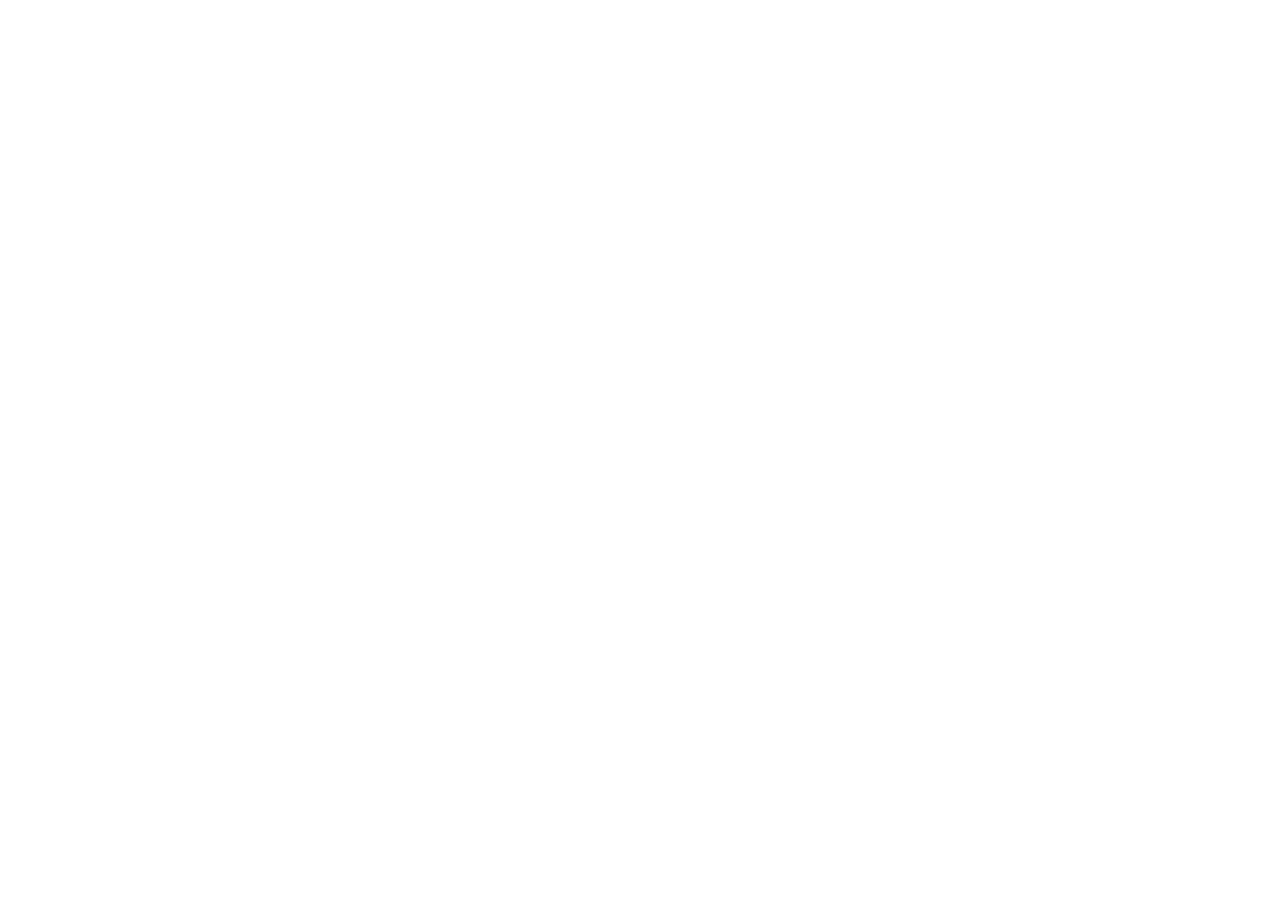
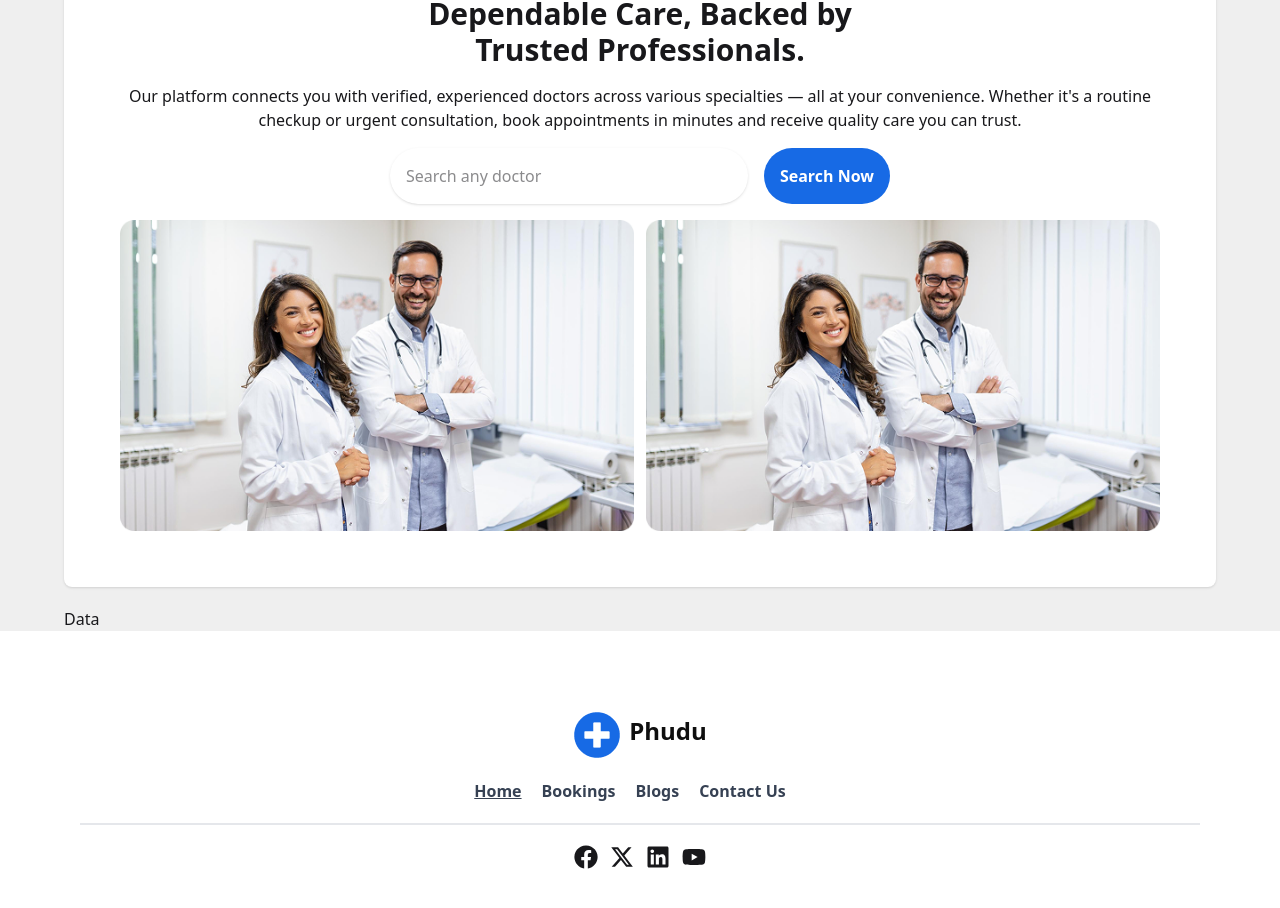
Before and after one commit to Mustakahmmed-dev/Doctors-Booking, a React (Vite) app: page / in a window 1280 px wide. Shown: the part 168-1076 px from the top of the page. Before the commit the page ends 800 px from the top, so only its background shows below. Built offline with nearby package versions, Linux system fonts and the light colour scheme.

Commit message:
Footer, Hero have been added

```diff
--- a/package.json
+++ b/package.json
@@ -13,6 +13,7 @@
     "@tailwindcss/vite": "^4.1.4",
     "react": "^19.0.0",
     "react-dom": "^19.0.0",
+    "react-icons": "^5.5.0",
     "react-router": "^7.5.1",
     "tailwindcss": "^4.1.4"
   },
--- a/src/Routes/Router.jsx
+++ b/src/Routes/Router.jsx
@@ -1,12 +1,13 @@
 import { createBrowserRouter } from "react-router";
 import Root from "../pages/Root/Root";
 import Home from "../pages/Home/Home";
+import ErrorPage from "../pages/ErrorPage/ErrorPage";
 
 export const Router = createBrowserRouter([
     {
         path: "/",
         Component: Root,
-        errorElement: <div>From error</div>,
+        errorElement: <ErrorPage></ErrorPage>,
         children: [
             {
                 index: true,
--- /dev/null
+++ b/src/components/Footer/Footer.jsx
@@ -0,0 +1,40 @@
+import { NavLink } from 'react-router';
+import logo from '../../assets/logo.png'
+
+// Icons
+import { FaFacebook } from "react-icons/fa";
+import { FaXTwitter } from "react-icons/fa6";
+import { FaLinkedin } from "react-icons/fa";
+import { FaYoutube } from "react-icons/fa";
+
+const links = <>
+    <NavLink className="mr-5 text-gray-700 font-semibold" to="/">Home</NavLink>
+    <NavLink className="mr-5 text-gray-700 font-semibold" to="bookings">Bookings</NavLink>
+    <NavLink className="mr-5 text-gray-700 font-semibold" to="blogs">Blogs</NavLink>
+    <NavLink className="mr-5 text-gray-700 font-semibold" to="contact">Contact Us</NavLink>
+</>
+
+const Footer = () => {
+    return (
+        <div className="text-center">
+            <div className="space-y-5 bg-white p-20">
+                <div className="space-x-2">
+                    <img className="inline" src={logo} alt="Phudu Logo" />
+                    <h2 className="inline mt-1 text-[#0F0F0F] font-extrabold text-2xl">Phudu</h2>
+                </div>
+                <ul>
+                    {links}
+                </ul>
+                <div className="border border-gray-200"></div>
+                <div className="flex justify-center gap-3 text-2xl">
+                    <FaFacebook />
+                    <FaXTwitter />
+                    <FaLinkedin />
+                    <FaYoutube />
+                </div>
+            </div>
+        </div>
+    )
+}
+
+export default Footer;
--- /dev/null
+++ b/src/components/Hero/Hero.jsx
@@ -0,0 +1,24 @@
+
+import bannerImg1 from '../../assets/banner-img-1.png'
+
+const Hero = () => {
+    return(
+        <div className="bg-white p-14 rounded-lg shadow-sm my-5 space-y-4">
+           <div className="space-y-4 text-center ">
+            <h1 className="text-3xl font-bold md:max-w-[500px] mx-auto">Dependable Care, Backed by Trusted Professionals.</h1>
+            <p>Our platform connects you with verified, experienced doctors across various specialties — all at your convenience. Whether it's a routine checkup or urgent consultation, book appointments in minutes and receive quality care you can trust.</p>
+            <div className="flex gap-4 max-w-[500px] mx-auto">
+                <input className="p-4 rounded-full shadow-sm flex-grow-1" type="text" placeholder="Search any doctor" />
+                <button className="btn-my-default">Search Now</button>
+            </div>
+           </div>
+
+           <div className="grid grid-cols-2 gap-3">
+            <img className="" src={bannerImg1} alt="Banner image" />
+            <img className="" src={bannerImg1} alt="Banner image" />
+           </div>
+        </div>
+    )
+}
+
+export default Hero;
--- a/src/index.css
+++ b/src/index.css
@@ -1,6 +1,10 @@
 @import "tailwindcss";
 @plugin "daisyui";
 
+body{
+    background-color: #EFEFEF;
+    min-height: 100vh;
+}
 
 /* Personal common styles components */
 .btn-my-default{
--- /dev/null
+++ b/src/pages/ErrorPage/ErrorPage.jsx
@@ -0,0 +1,11 @@
+
+const ErrorPage = () =>{
+    return(
+        <div className="flex justify-center flex-col items-center border h-screen">
+            <h2 className="text-3xl font-bold">Sorry, you have been under an Error</h2>
+            <p>Please try a different route or link.</p>
+        </div>
+    )
+}
+
+export default ErrorPage;
--- a/src/pages/Home/Home.jsx
+++ b/src/pages/Home/Home.jsx
@@ -1,12 +1,11 @@
+import Hero from "../../components/Hero/Hero";
 import Navbar from "../../components/Navbar/Navbar"
 
 const Home = () =>{
     return(
-        <div>
-           data
-            <div>
-                Hero
-            </div>
+        <div className="">
+           <Hero></Hero>
+           Data
         </div>
     )
 }
--- a/src/pages/Root/Root.jsx
+++ b/src/pages/Root/Root.jsx
@@ -1,12 +1,17 @@
 import { Outlet } from "react-router";
 import Navbar from "../../components/Navbar/Navbar";
 import Home from "../Home/Home";
+import Footer from "../../components/Footer/Footer";
 
 const Root = () => {
-    return(
-        <div className="max-w-6xl mx-auto">
-            <Navbar></Navbar>
-            <Outlet></Outlet>
+    return (
+        <div>
+            <div className="max-w-6xl mx-auto">
+                <Navbar></Navbar>
+                <Outlet></Outlet>
+
+            </div>
+            <Footer></Footer>
         </div>
     )
 }
```
Also changed, not shown: 1 other file (tests, documents, lock files or other folders).
